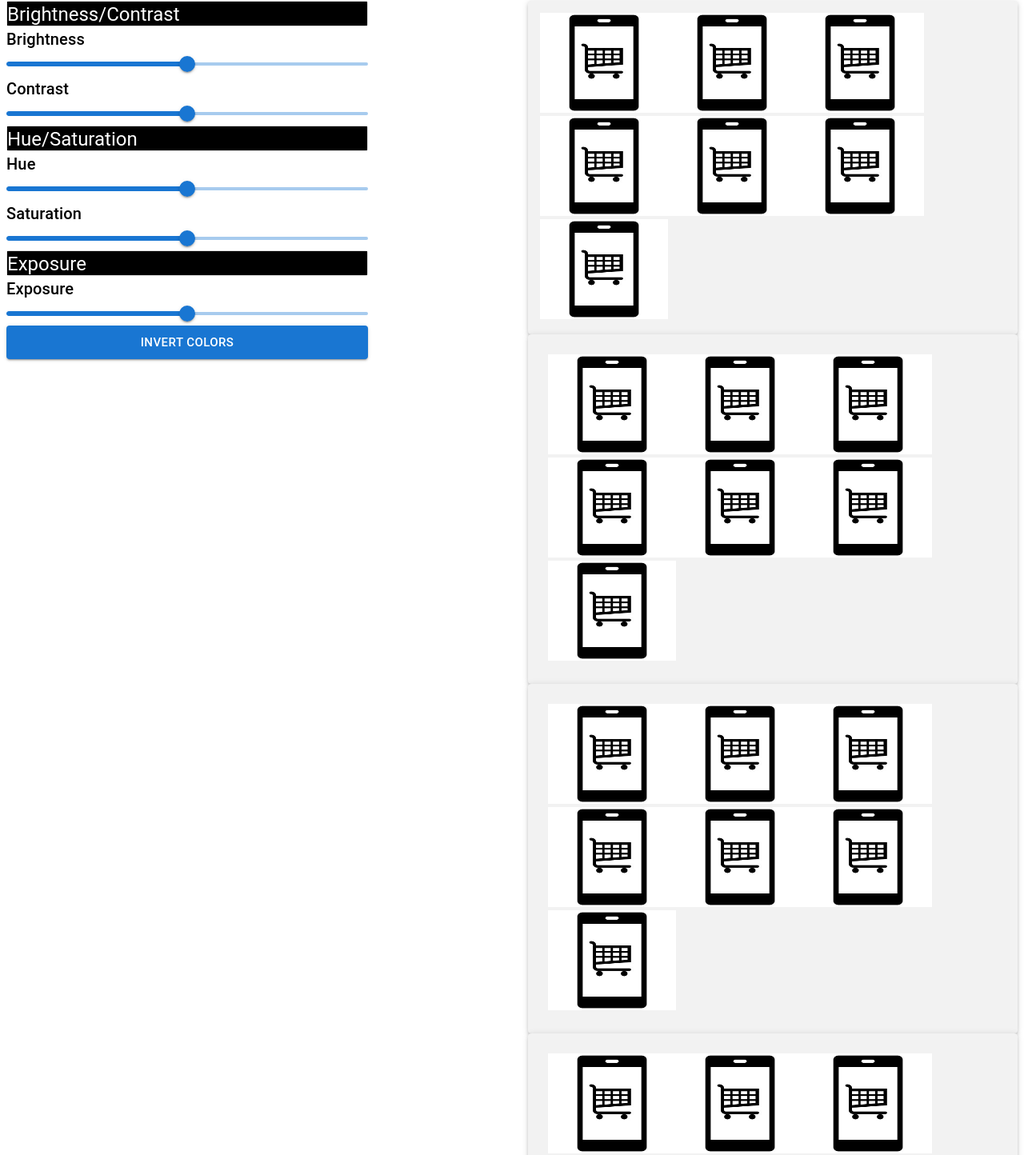
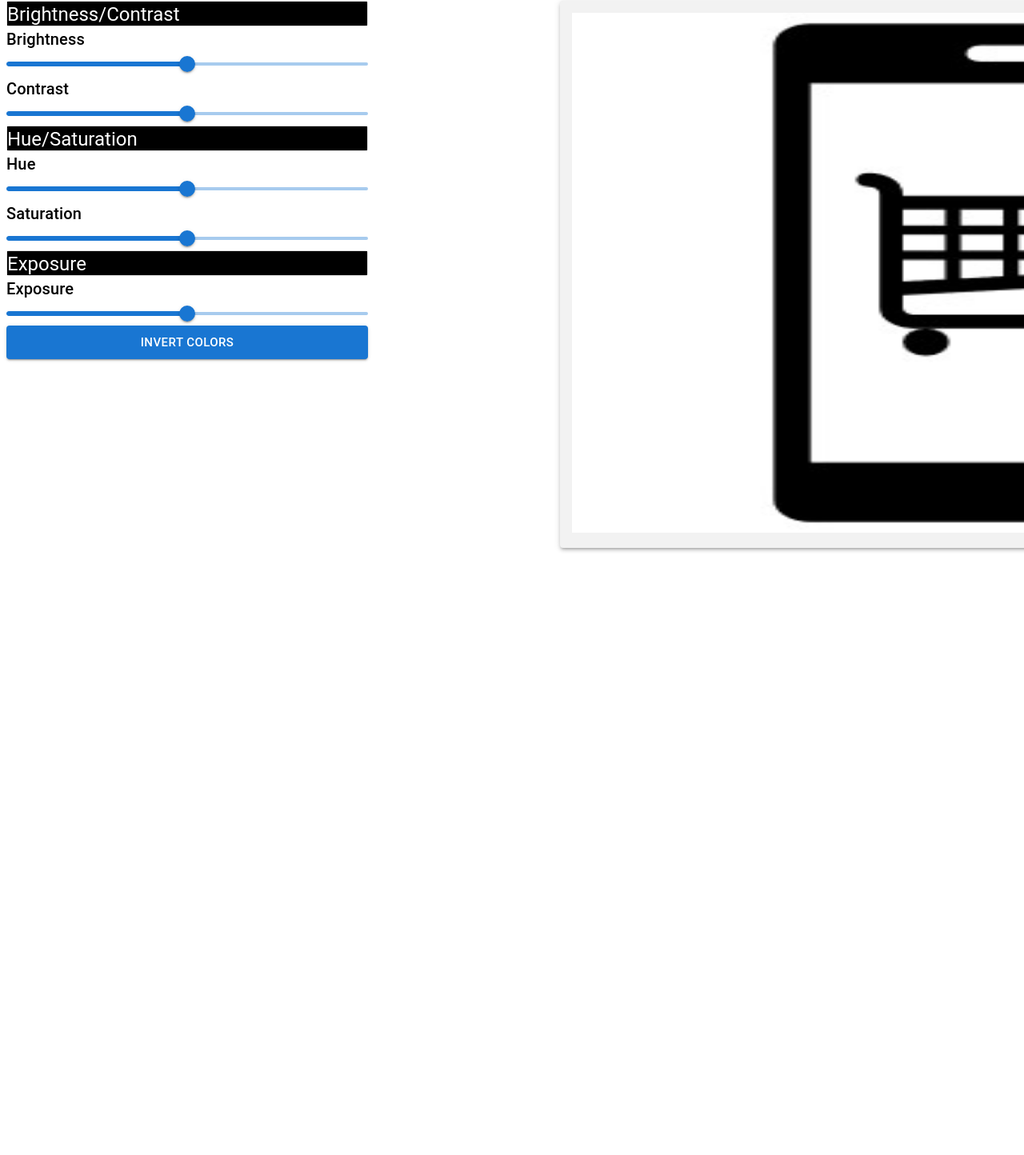
Before and after one commit to iubaldo/CS-422-Course-Project, a React (Create React App) app: page /step1 in a window 1280 px wide. Shown: the part 147-1591 px from the top of the page at 80% size. After the commit the page ends 840 px from the top, so only its background shows below. Built offline with nearby package versions, Linux system fonts and the light colour scheme.

Commit message:
Changed multiple previews to one big one

```diff
--- a/src/Pages/Manualadjustments.jsx
+++ b/src/Pages/Manualadjustments.jsx
@@ -24,7 +24,7 @@ class ManualAdjust extends Component {
 				</Box>
 				</Paper>
 
-				<Stack direction = "row" padding={1} spacing = {25}>
+				<Stack direction = "row" padding={1} spacing = {30}>
 								{/*Box on the left */}
 								<Stack>
 
@@ -68,40 +68,7 @@ class ManualAdjust extends Component {
 				<Stack>
 
 						<Paper elevation={3} style={{padding: 15, backgroundColor:"#f2f2f2"}}>
-						<img style={{width:160, height:125}} src="/Images/projectimage.jpg"/>
-						<img style={{width:160, height:125}} src="/Images/projectimage.jpg"/>
-						<img style={{width:160, height:125}} src="/Images/projectimage.jpg"/>
-						<img style={{width:160, height:125}} src="/Images/projectimage.jpg"/>
-						<img style={{width:160, height:125}} src="/Images/projectimage.jpg"/>
-						<img style={{width:160, height:125}} src="/Images/projectimage.jpg"/>
-						<img style={{width:160, height:125}} src="/Images/projectimage.jpg"/>
-						</Paper>
-						<Paper elevation={3} style={{padding: 25, backgroundColor:"#f2f2f2"}}>
-						<img style={{width:160, height:125}} src="/Images/projectimage.jpg"/>
-						<img style={{width:160, height:125}} src="/Images/projectimage.jpg"/>
-						<img style={{width:160, height:125}} src="/Images/projectimage.jpg"/>
-						<img style={{width:160, height:125}} src="/Images/projectimage.jpg"/>
-						<img style={{width:160, height:125}} src="/Images/projectimage.jpg"/>
-						<img style={{width:160, height:125}} src="/Images/projectimage.jpg"/>
-						<img style={{width:160, height:125}} src="/Images/projectimage.jpg"/>
-						</Paper>
-						<Paper elevation={3} style={{padding: 25, backgroundColor:"#f2f2f2"}}>
-						<img style={{width:160, height:125}} src="/Images/projectimage.jpg"/>
-						<img style={{width:160, height:125}} src="/Images/projectimage.jpg"/>
-						<img style={{width:160, height:125}} src="/Images/projectimage.jpg"/>
-						<img style={{width:160, height:125}} src="/Images/projectimage.jpg"/>
-						<img style={{width:160, height:125}} src="/Images/projectimage.jpg"/>
-						<img style={{width:160, height:125}} src="/Images/projectimage.jpg"/>
-						<img style={{width:160, height:125}} src="/Images/projectimage.jpg"/>
-						</Paper>
-						<Paper elevation={3} style={{padding: 25, backgroundColor:"#f2f2f2"}}>
-						<img style={{width:160, height:125}} src="/Images/projectimage.jpg"/>
-						<img style={{width:160, height:125}} src="/Images/projectimage.jpg"/>
-						<img style={{width:160, height:125}} src="/Images/projectimage.jpg"/>
-						<img style={{width:160, height:125}} src="/Images/projectimage.jpg"/>
-						<img style={{width:160, height:125}} src="/Images/projectimage.jpg"/>
-						<img style={{width:160, height:125}} src="/Images/projectimage.jpg"/>
-						<img style={{width:160, height:125}} src="/Images/projectimage.jpg"/>
+						<img style={{width:1100, height:650}} src="/Images/projectimage.jpg"/>
 						</Paper>
 				</Stack>
 
```
